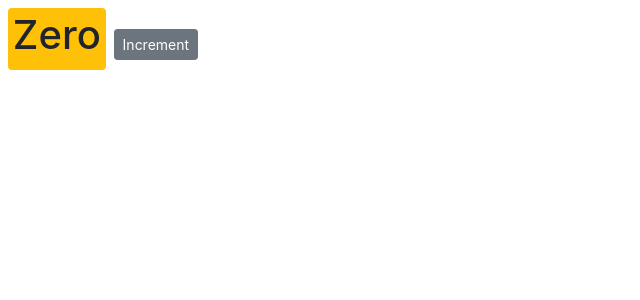
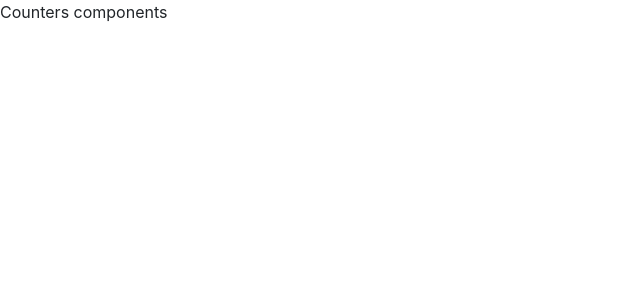
Before and after one commit to hocyadav/react_counter_app, a React (Create React App) app: page / in a window 1280 px wide. Shown: the top 300 px of the page, without its empty margins (0-640 px from the left). Built offline with nearby package versions, Linux system fonts and the light colour scheme.

Commit message:
create new component that will use to call multiple componts inside

```diff
--- /dev/null
+++ b/src/compnents/counters.jsx
@@ -0,0 +1,10 @@
+import React, { Component } from 'react'
+
+class Counters extends Component {
+    state = {  }
+    render() {
+        return ( <div>Counters components</div> );
+    }
+}
+
+export default Counters;
--- a/src/index.js
+++ b/src/index.js
@@ -4,11 +4,11 @@ import './index.css';
 import App from './App';
 import * as serviceWorker from './serviceWorker';
 import 'bootstrap/dist/css/bootstrap.css';
-import Counter from "./compnents/counter";
+import Counters from "./compnents/counters";
 
 ReactDOM.render(
   <React.StrictMode>
-    <Counter />
+    <Counters />
   </React.StrictMode>,
   document.getElementById('root')
 );
```
